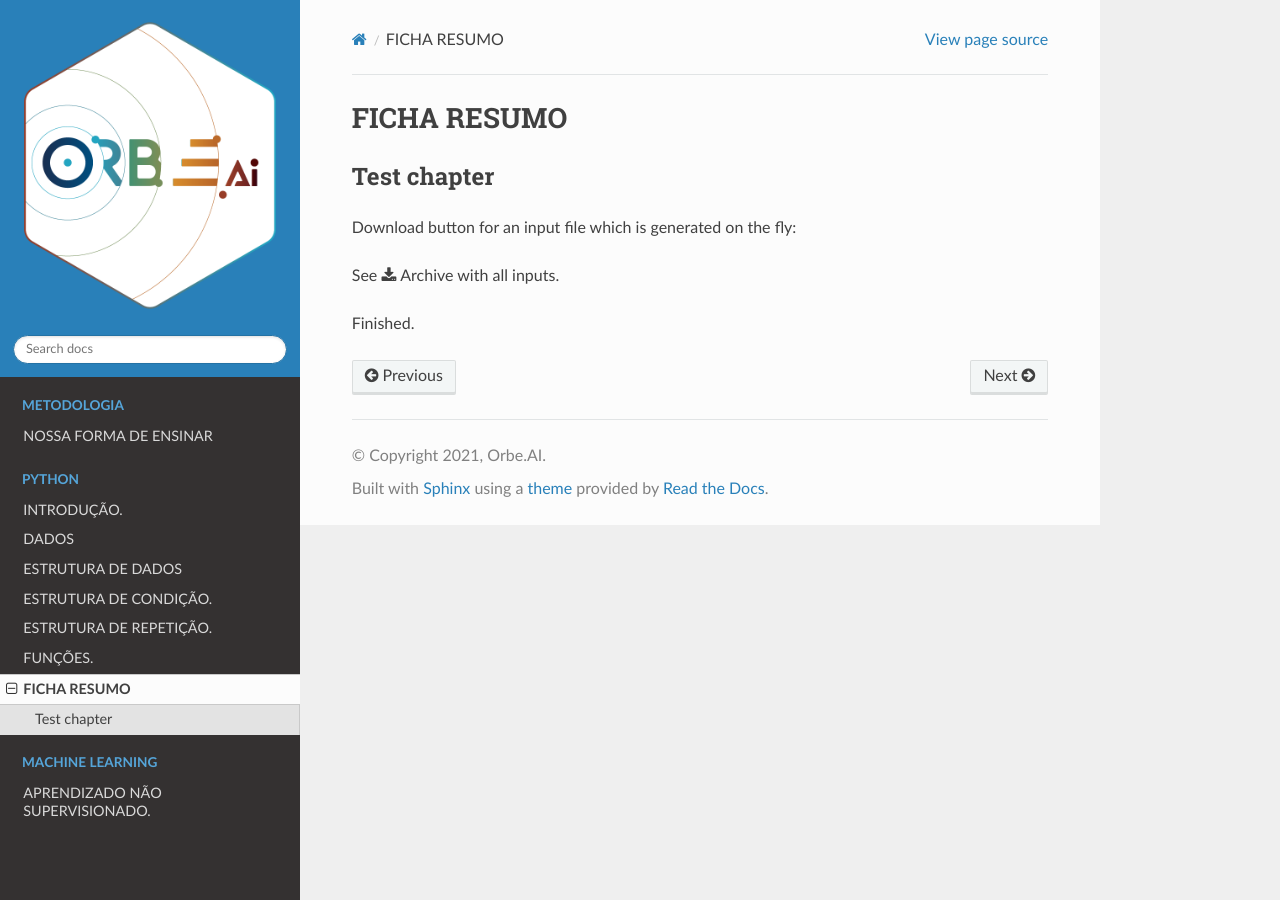
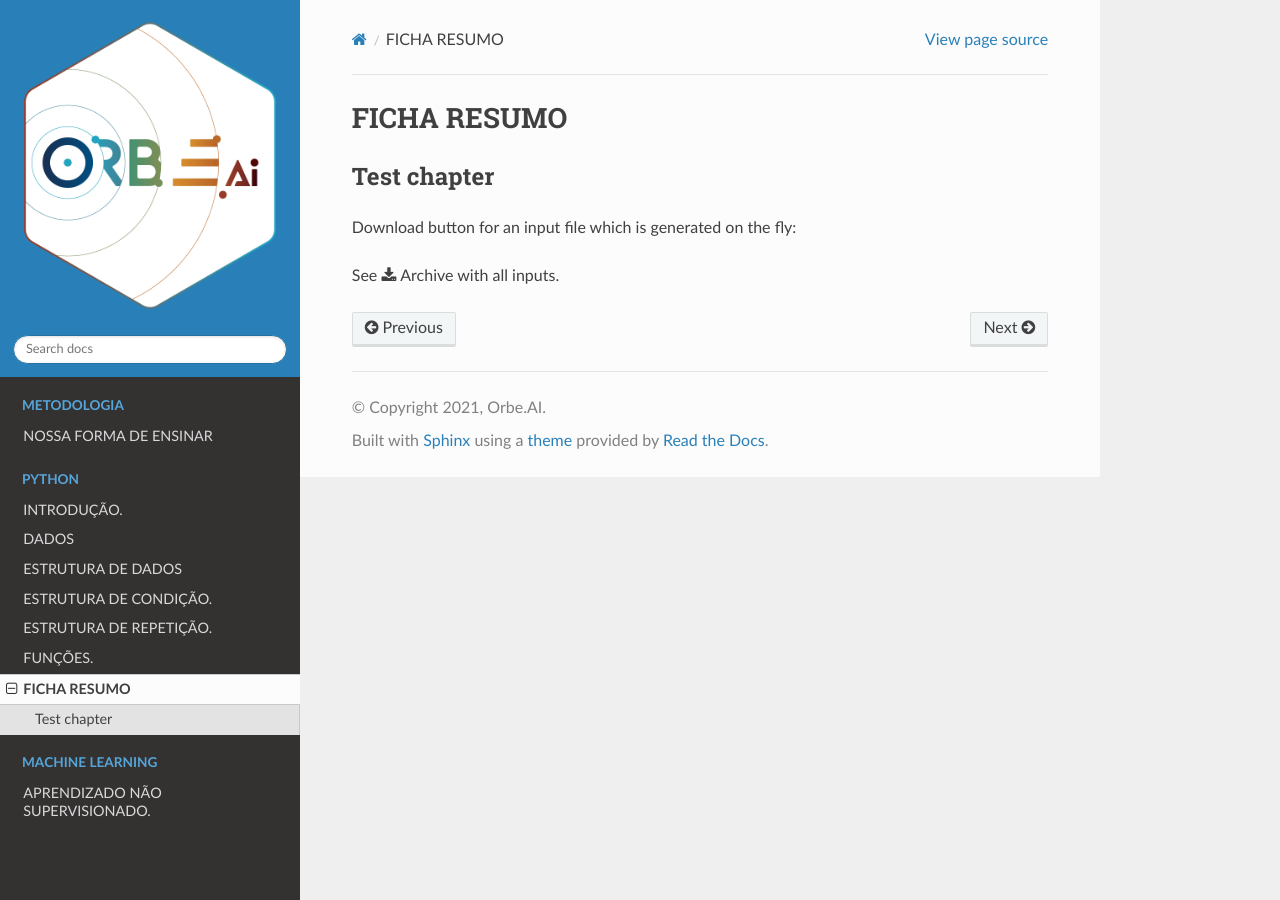
Before and after one commit to OrbeAI/rtd-python, a Sphinx documentation site: the page built from docs/python_ficha_resumo.rst, in a window 1280 px wide. Built offline with Sphinx 7.4.7 and the Read the Docs theme 2.0.0, drawn with Linux system fonts in a browser that asks for light colours.

Commit message:
Update python_ficha_resumo.rst

```diff
--- a/docs/python_ficha_resumo.rst
+++ b/docs/python_ficha_resumo.rst
@@ -6,8 +6,6 @@
 
 Download button for an input file which is generated on the fly:
 
-.. only:: builder_html or readthedocs
+.. only:: builder_html
 
    See :download:`Archive with all inputs <_downloads/FICHA_RESUMO_PYTHON.pdf>`.
-
-Finished.
```
